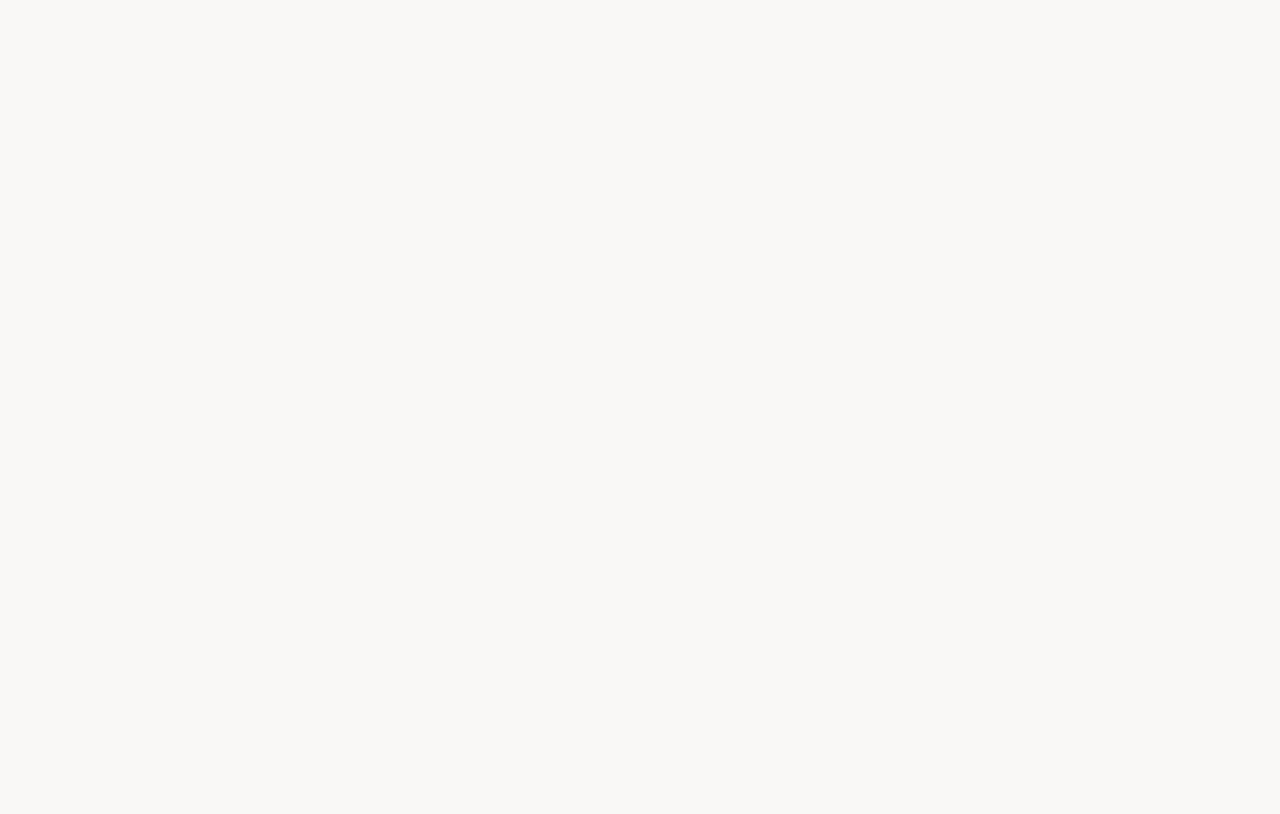
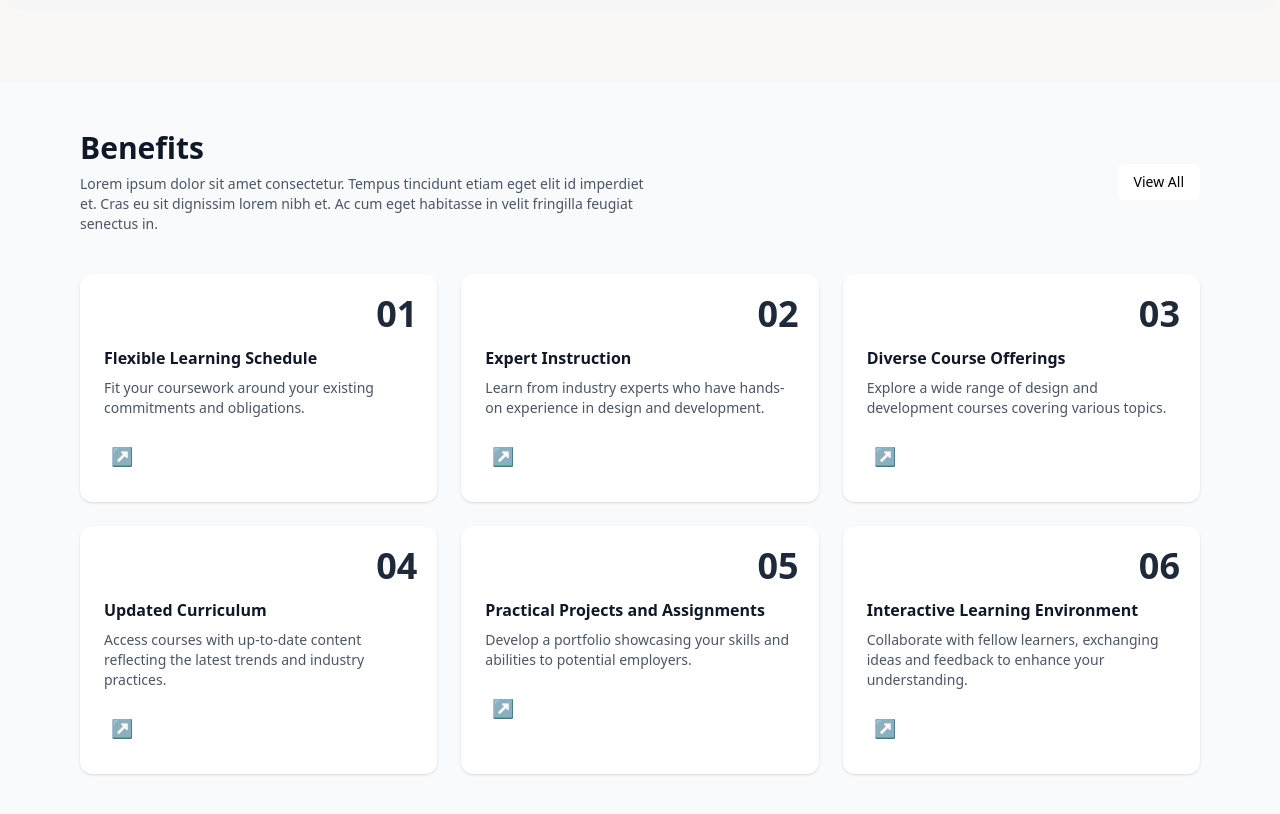
Before and after one commit to DiyorMr/onlinecourse, a React (Vite) app: page / in a window 1280 px wide. Shown: the part 1338-2152 px from the top of the page. Before the commit the page ends 800 px from the top, so only its background shows below. Built offline with nearby package versions, Linux system fonts and the light colour scheme.

Commit message:
benefits done

```diff
--- /dev/null
+++ b/src/components/Benefits.jsx
@@ -0,0 +1,86 @@
+const benefits = [
+    {
+        id: "01",
+        title: "Flexible Learning Schedule",
+        description:
+            "Fit your coursework around your existing commitments and obligations.",
+    },
+    {
+        id: "02",
+        title: "Expert Instruction",
+        description:
+            "Learn from industry experts who have hands-on experience in design and development.",
+    },
+    {
+        id: "03",
+        title: "Diverse Course Offerings",
+        description:
+            "Explore a wide range of design and development courses covering various topics.",
+    },
+    {
+        id: "04",
+        title: "Updated Curriculum",
+        description:
+            "Access courses with up-to-date content reflecting the latest trends and industry practices.",
+    },
+    {
+        id: "05",
+        title: "Practical Projects and Assignments",
+        description:
+            "Develop a portfolio showcasing your skills and abilities to potential employers.",
+    },
+    {
+        id: "06",
+        title: "Interactive Learning Environment",
+        description:
+            "Collaborate with fellow learners, exchanging ideas and feedback to enhance your understanding.",
+    },
+];
+
+export default function Benefits() {
+    return (
+        <section className="bg-gray-50 px-6 py-12 md:px-12 lg:px-20">
+            {/* Header */}
+            <div className="flex flex-col md:flex-row justify-between items-start md:items-center mb-10 gap-4">
+                <div>
+                    <h2 className="text-3xl font-bold text-gray-900 mb-2">Benefits</h2>
+                    <p className="text-gray-600 max-w-xl text-sm">
+                        Lorem ipsum dolor sit amet consectetur. Tempus tincidunt etiam eget
+                        elit id imperdiet et. Cras eu sit dignissim lorem nibh et. Ac cum
+                        eget habitasse in velit fringilla feugiat senectus in.
+                    </p>
+                </div>
+                <a
+                    href="#"
+                    className="bg-white text-sm  rounded-md px-4 py-2 hover:bg-gray-100 transition"
+                >
+                    View All
+                </a>
+
+            </div>
+
+            {/* Cards Grid */}
+            <div className="grid gap-6 grid-cols-1 sm:grid-cols-2 lg:grid-cols-3">
+                {benefits.map((item) => (
+                    <div
+                        key={item.id}
+                        className="bg-white rounded-xl p-6 shadow-sm hover:shadow-md transition relative"
+                    >
+                        <div className="text-4xl font-bold text-gray-800 absolute top-5 right-5">
+                            {item.id}
+                        </div>
+                        <h3 className="text-base font-semibold text-gray-900 mt-12">
+                            {item.title}
+                        </h3>
+                        <p className="text-sm text-gray-600 mt-2">{item.description}</p>
+                        <div className="mt-6">
+                            <button className="w-9 h-9  rounded-lg flex items-center justify-center hover:bg-gray-100 transition">
+                                <span className="text-orange-500 size-9 text-lg">↗</span>
+                            </button>
+                        </div>
+                    </div>
+                ))}
+            </div>
+        </section>
+    );
+}
--- a/src/pages/Home.jsx
+++ b/src/pages/Home.jsx
@@ -1,3 +1,4 @@
+import Benefits from '../components/Benefits'
 import Partners from '../components/Partners'
 
 const Home = () => {
@@ -33,6 +34,8 @@ const Home = () => {
         </div>
       </section>
       <Partners />
+      <img className='mx-auto w-[1300px] h-[790px]' src="../../public/img/Container.svg" alt="" />
+      <Benefits />
     </div>
   )
 }
```
Also changed, not shown: public/img/Container.svg (added).
